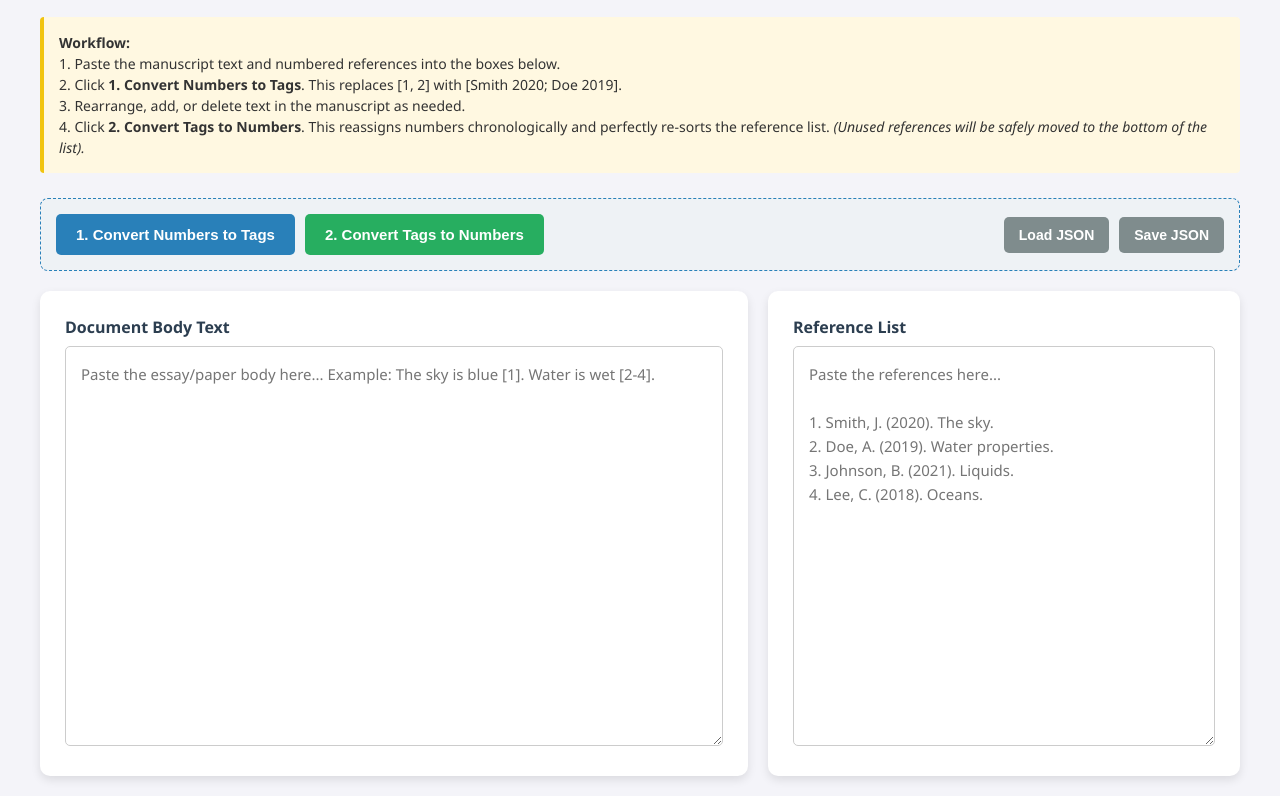
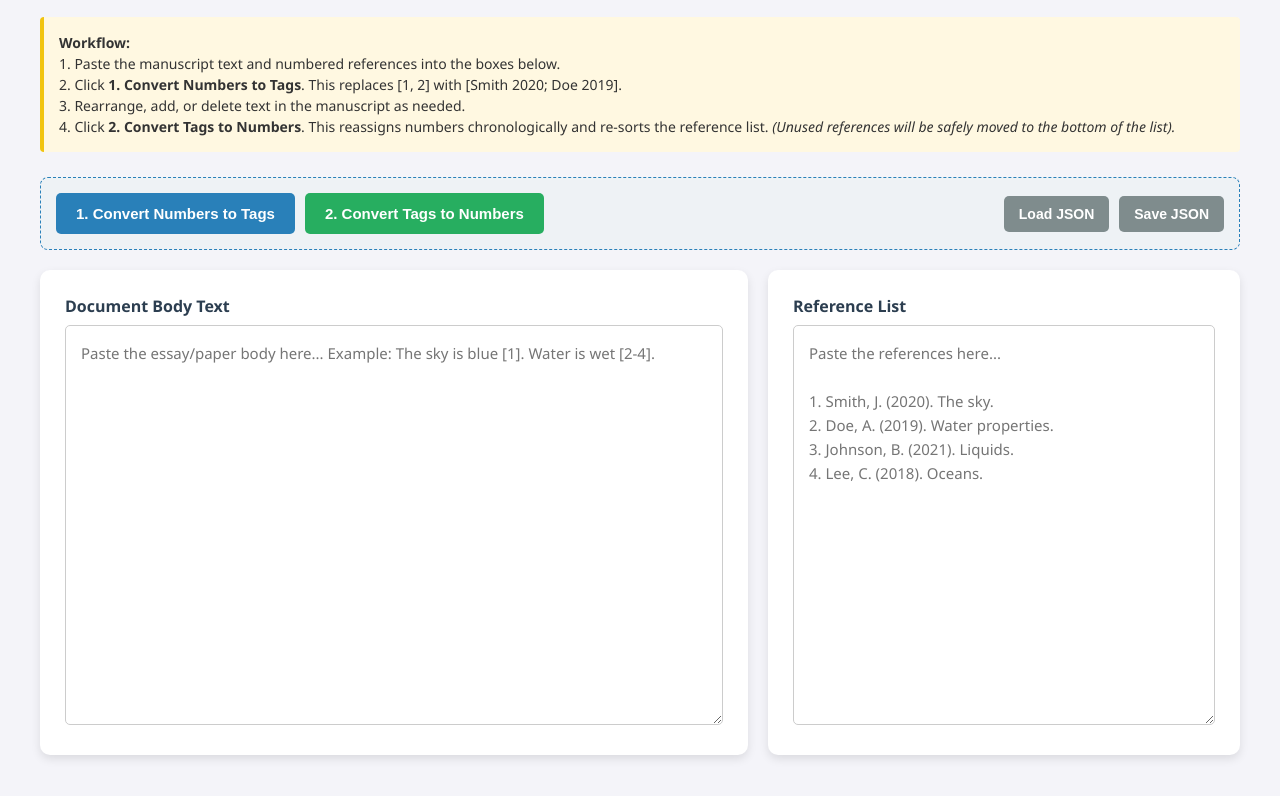
Before and after one commit to bob-friedman/bibliography-manager, a plain HTML site: page tools/citation-renumberer/index.html in a window 1280 px wide. Shown: the part 93-889 px from the top of the page. After the commit the page ends 868 px from the top, so only its background shows below. Drawn offline with Linux system fonts and the light colour scheme.

Commit message:
Edit to text description for clarity

```diff
--- a/tools/citation-renumberer/index.html
+++ b/tools/citation-renumberer/index.html
@@ -126,7 +126,7 @@
             1. Paste the manuscript text and numbered references into the boxes below.<br>
             2. Click <strong>1. Convert Numbers to Tags</strong>. This replaces [1, 2] with [Smith 2020; Doe 2019].<br>
             3. Rearrange, add, or delete text in the manuscript as needed.<br>
-            4. Click <strong>2. Convert Tags to Numbers</strong>. This reassigns numbers chronologically and perfectly re-sorts the reference list. <em>(Unused references will be safely moved to the bottom of the list).</em>
+            4. Click <strong>2. Convert Tags to Numbers</strong>. This reassigns numbers chronologically and re-sorts the reference list. <em>(Unused references will be safely moved to the bottom of the list).</em>
         </div>
 
         <div class="toolbar">
```
